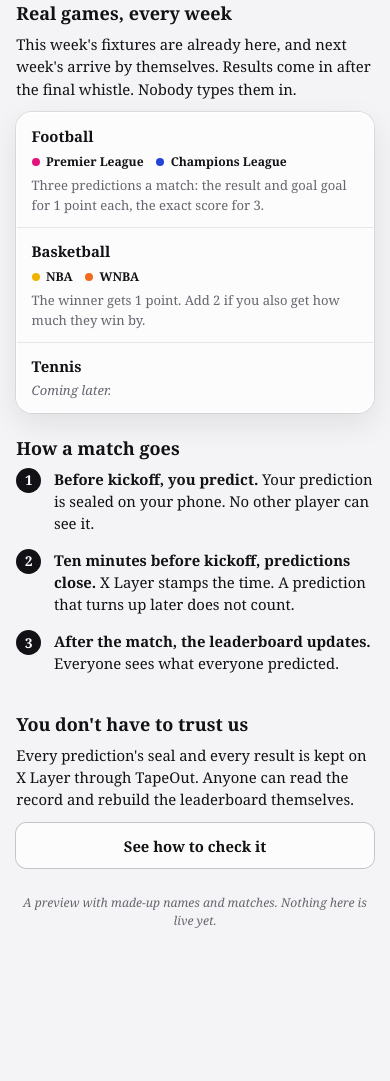
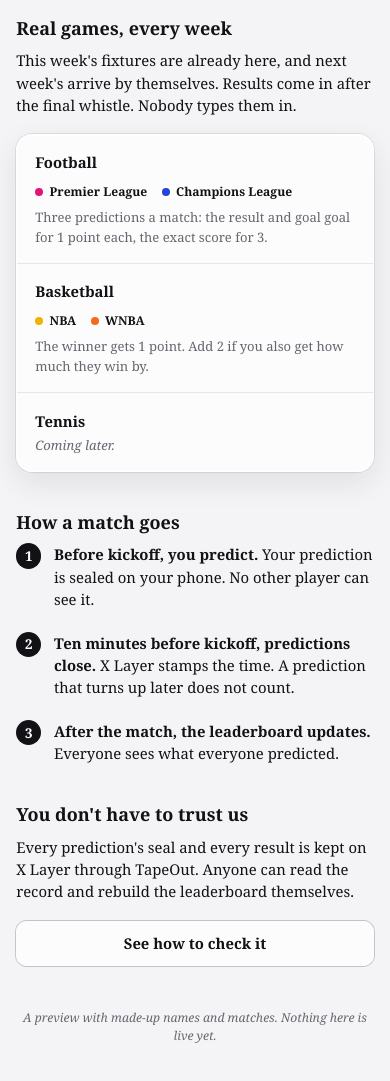
Before and after one commit to Mhiah/Kickoff, a plain HTML site: page web/index.html in a window 390 px wide. Shown: the part 742-1823 px from the top of the page. Before the commit the page ends 1708 px from the top, so only its background shows below. Drawn offline with Linux system fonts and the light colour scheme; no server answers.

Commit message:
Home screen on a phone: more room between its three parts
More space above each part, under each heading, between the three steps
and inside the card of sports. The computer layout is unchanged.

```diff
--- a/web/screens.js
+++ b/web/screens.js
@@ -69,7 +69,7 @@ export function home() {
   <section>
     <h2>Real games, every week</h2>
     <p>This week's fixtures are already here, and next week's arrive by themselves. Results come in after the final whistle. Nobody types them in.</p>
-    <div class="glass" style="margin-top:14px">
+    <div class="glass">
       <div class="row"><div class="grow"><div class="title" style="margin:0">Football</div>
         <div class="comps">${comp("pl")}${comp("cl")}</div>
         <div class="sub">Three predictions a match: the result and goal goal for 1 point each, the exact score for 3.</div></div></div>
@@ -90,7 +90,7 @@ export function home() {
   <section>
     <h2>You don't have to trust us</h2>
     <p>Every prediction's seal and every result is kept on X Layer through TapeOut. Anyone can read the record and rebuild the leaderboard themselves.</p>
-    <a class="btn quiet" href="#/check" style="margin-top:14px">See how to check it</a>
+    <a class="btn quiet" href="#/check">See how to check it</a>
   </section>
 </div>
 ${SAMPLE_NOTE}`;
--- a/web/styles.css
+++ b/web/styles.css
@@ -192,6 +192,21 @@ body.public .tabs { display: none; }
 .demo .pick { font-size: 46px; font-weight: 700; line-height: 1; margin-top: 12px; }
 .demo .stamp { position: absolute; right: 10px; top: 10px; }
 .tagline { text-align: center; margin-top: 16px; font-style: italic; color: var(--muted); }
+/* The three parts under the hero: what you predict, how a match goes, and how to check it. */
+.trio .glass, .trio .btn { margin-top: 14px; }
+@media (max-width: 899px) {
+  .trio { margin-top: 44px; }
+  .trio section + section { margin-top: 44px; }
+  .trio h2 { margin: 0 0 12px; }
+  .trio .glass { margin-top: 20px; }
+  .trio .row { padding: 18px 20px; }
+  .trio .row .sub { line-height: 1.5; }
+  .trio .comps { margin: 10px 0 8px; gap: 6px 16px; }
+  .trio .steps li { padding-bottom: 24px; }
+  .trio .steps li:last-child { padding-bottom: 0; }
+  .trio .btn { margin-top: 20px; }
+  .trio + .sample { margin-top: 48px; }
+}
 .comps { display: flex; gap: 4px 14px; margin: 6px 0; flex-wrap: wrap; }
 .steps { list-style: none; counter-reset: s; }
 .steps li { counter-increment: s; position: relative; padding: 0 0 16px 42px; }
```
